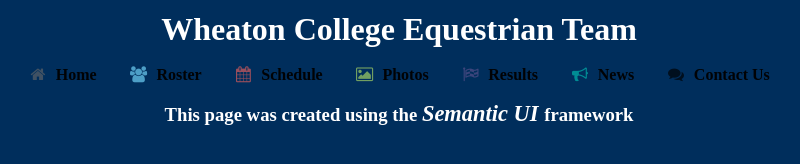
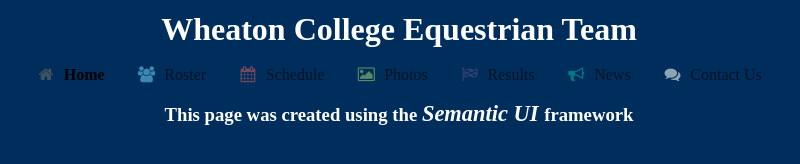
Before and after one commit to coldwellop1/equestrianevents, a plain HTML site: page index.html in a window 1280 px wide. Shown: the whole page, without its empty margins (241-1041 px from the left). Drawn offline with nearby package versions, Linux system fonts and the light colour scheme.

Commit message:
Update index.html

```diff
--- a/index.html
+++ b/index.html
@@ -11,7 +11,7 @@
 	background-color: #002E5C;
 
   }
-body, div, a{
+body, div, a, i{
 	color: white;
 }
 
@@ -26,22 +26,22 @@
 		<a class="active item">
 			<i class="black home icon link icon"></i> Home
 		</a>
-		<a class="active item">
+		<a class="item">
 			<i class="blue users icon link icon"></i> Roster
 		</a>
-		<a class="active item">
+		<a class="item">
 			<i class="red calendar icon link icon"></i> Schedule
 		</a>
-		<a class="active item">
+		<a class="item">
 			<i class="green photo icon link icon"></i> Photos
 		</a>
-		<a class="active item">
+		<a class="item">
 			<i class="purple checkered flag icon link icon"></i> Results
 		</a>
-		<a class="active item">
+		<a class="item">
 			<i class="teal bullhorn icon link icon"></i> News
 		</a>
-		<a class="active item">
+		<a class="item">
 			<i class="pink chat icon link icon"></i> Contact Us
 		</a>
 	</div>
```
